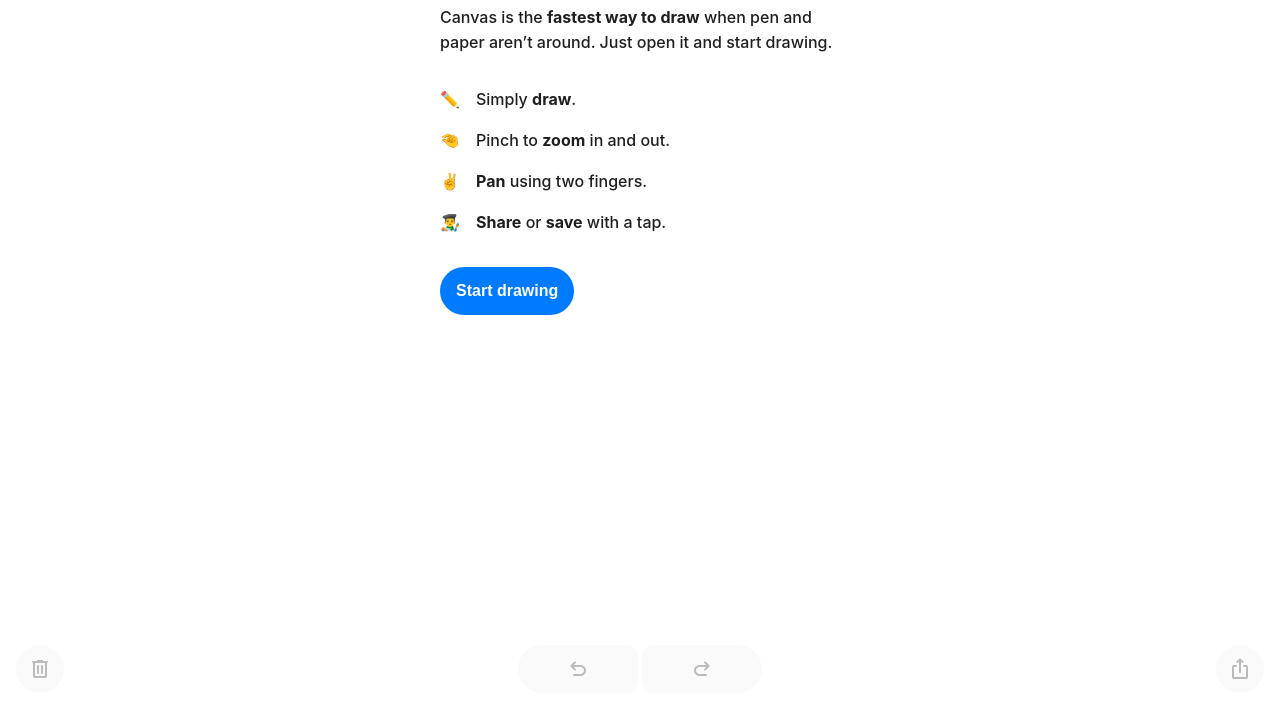
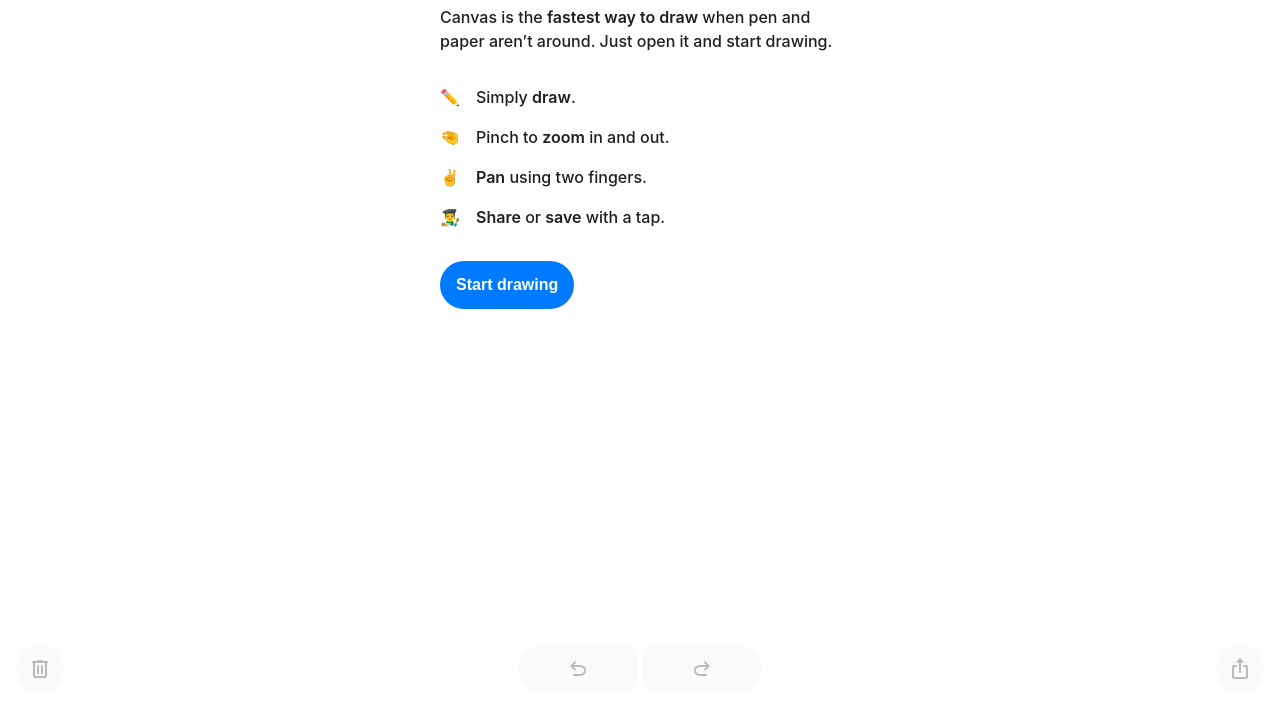
Before and after one commit to matanmo/canvas, a website: page index.html in a window 1280 px wide. Shown: the part 75-792 px from the top of the page. Drawn offline with nearby package versions, Linux system fonts and the light colour scheme.

Commit message:
Fix line height in CSS

```diff
--- a/style.css
+++ b/style.css
@@ -27,7 +27,7 @@ html, body {
     font-family: -apple-system, BlinkMacSystemFont, 'Segoe UI', Roboto, sans-serif;
     font-size: 16px;
     font-weight: 500;
-    line-height: 25px;
+    line-height: 24px;
     background-color: var(--background);
     /* Disable overscroll effects */
     overscroll-behavior: none;
@@ -47,6 +47,10 @@ html, body {
     -moz-transform: scale(1);
     -webkit-transform: scale(1);
     transform: scale(1);
+}
+
+b {
+    font-weight: 600;
 }
 
 /* Fullscreen canvas */
@@ -185,6 +189,7 @@ html, body {
 
 
 .toolbar-btn:not(:disabled):active, .toolbar-btn:first-child:not(:disabled):active, .toolbar-btn:last-child:not(:disabled):active{
+
     background-color: var(--surface-active);
     padding: 0 20px;
     transition: all 0.25s ease;
```
